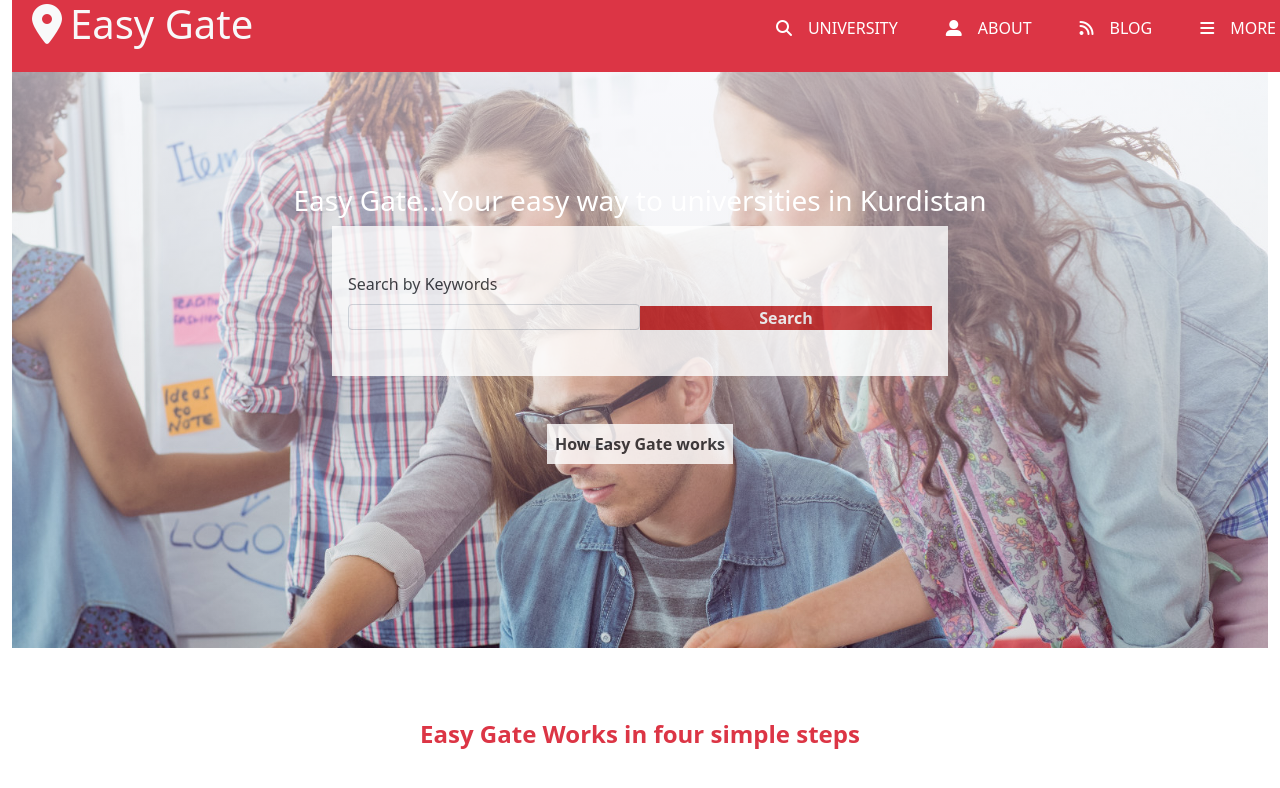
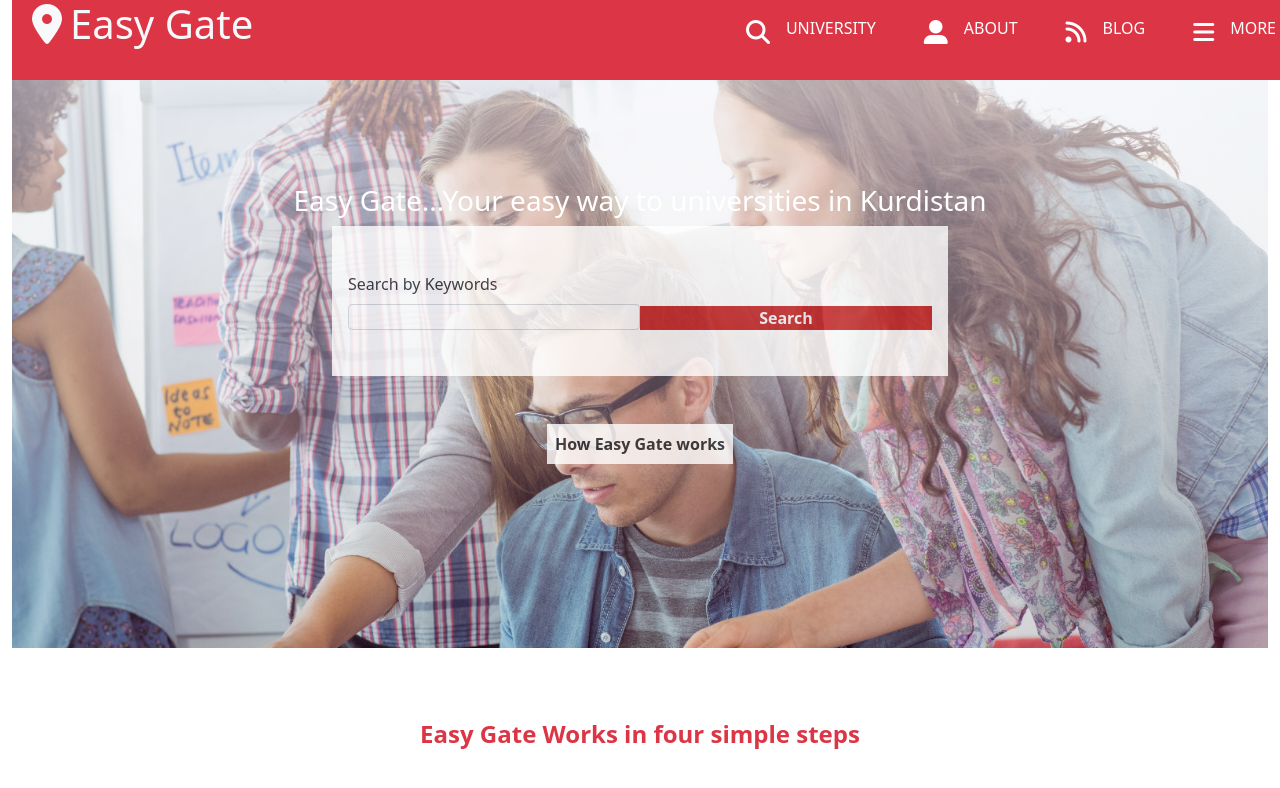
Before and after one commit to arikarim/University-Directory, a website: page index.html in a window 1280 px wide. Drawn offline with nearby package versions, Linux system fonts and the light colour scheme.

Commit message:
added size to nav-icons

```diff
--- a/index.html
+++ b/index.html
@@ -16,10 +16,10 @@
                 </div>
                 <div class="col-12 col-md-8 col-lg-5 px-0">
                     <ul class="d-flex justify-content-center justify-content-md-end py-md-3 ">
-                        <li class="text-nowrap"><a class=" text-white text-decoration-none link-dark px-1  px-md-3 d-flex" href="#search"> <i class="fas fa-search px-3 py-1"></i><span class="span1 d-none d-lg-flex">UNIVERSITY</span></a> </li>
-                        <li><a class=" text-white text-decoration-none link-dark px-3 px-md-3 d-flex" href="#about-us"><i class="fas fa-user-alt px-3 py-1"></i><span class="d-none d-lg-flex">ABOUT</span></a></li>
-                        <li><a class="text-white text-decoration-none link-dark px-3  px--md-3 d-flex" href="#"><i class="fas fa-rss px-3 py-1"></i><span class="d-none d-lg-flex">BLOG</span></a></li>
-                        <li><a class="text-white text-decoration-none link-dark px-3  px-md-3 d-flex" href="#"><i class="fas fa-bars px-3 py-1"></i><span class="d-none d-lg-flex">MORE</span></a></li>
+                        <li class="text-nowrap"><a class=" text-white text-decoration-none link-dark px-1  px-md-3 d-flex" href="#search"> <i class="fas fa-search px-3 py-1 fs-4 fs-md-6"></i><span class="span1 d-none d-lg-flex">UNIVERSITY</span></a> </li>
+                        <li><a class=" text-white text-decoration-none link-dark px-3 px-md-3 d-flex" href="#about-us"><i class="fas fa-user-alt px-3 py-1 fs-4 fs-md-6"></i><span class="d-none d-lg-flex">ABOUT</span></a></li>
+                        <li><a class="text-white text-decoration-none link-dark px-3  px--md-3 d-flex" href="#"><i class="fas fa-rss px-3 py-1 fs-4 fs-md-6"></i><span class="d-none d-lg-flex">BLOG</span></a></li>
+                        <li><a class="text-white text-decoration-none link-dark px-3  px-md-3 d-flex" href="#"><i class="fas fa-bars px-3 py-1 fs-4 fs-md-6"></i><span class="d-none d-lg-flex">MORE</span></a></li>
                     </ul>
                 </div>
             </nav>
```
